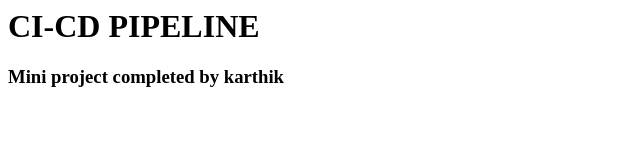
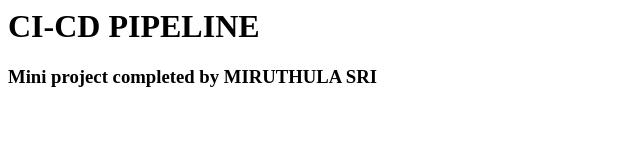
Before and after one commit to arvindravi16/aws-ci-cd, a plain HTML site: page index.html in a window 1280 px wide. Shown: the whole page, without its empty margins (0-640 px from the left). Drawn offline with Linux system fonts and the light colour scheme.

Commit message:
Update index.html

```diff
--- a/index.html
+++ b/index.html
@@ -1,2 +1,2 @@
 <h1>CI-CD PIPELINE</h1>
-<h3>Mini project completed by karthik </h3>
+<h3>Mini project completed by MIRUTHULA SRI </h3>
```
